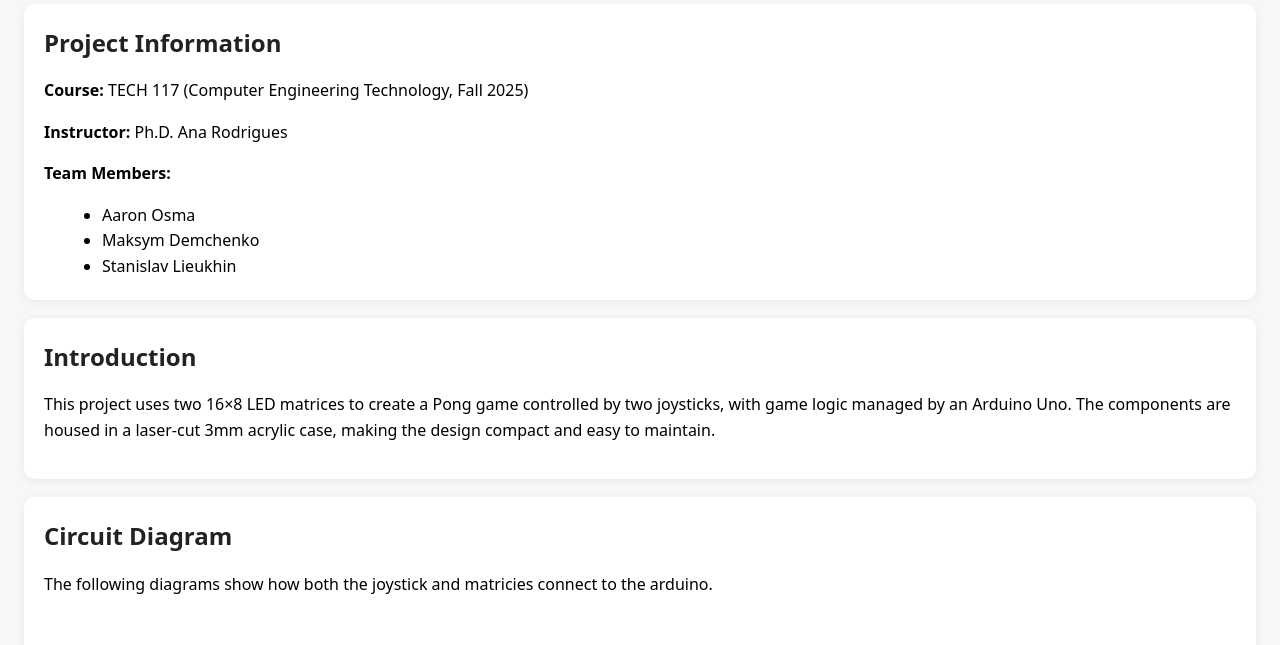
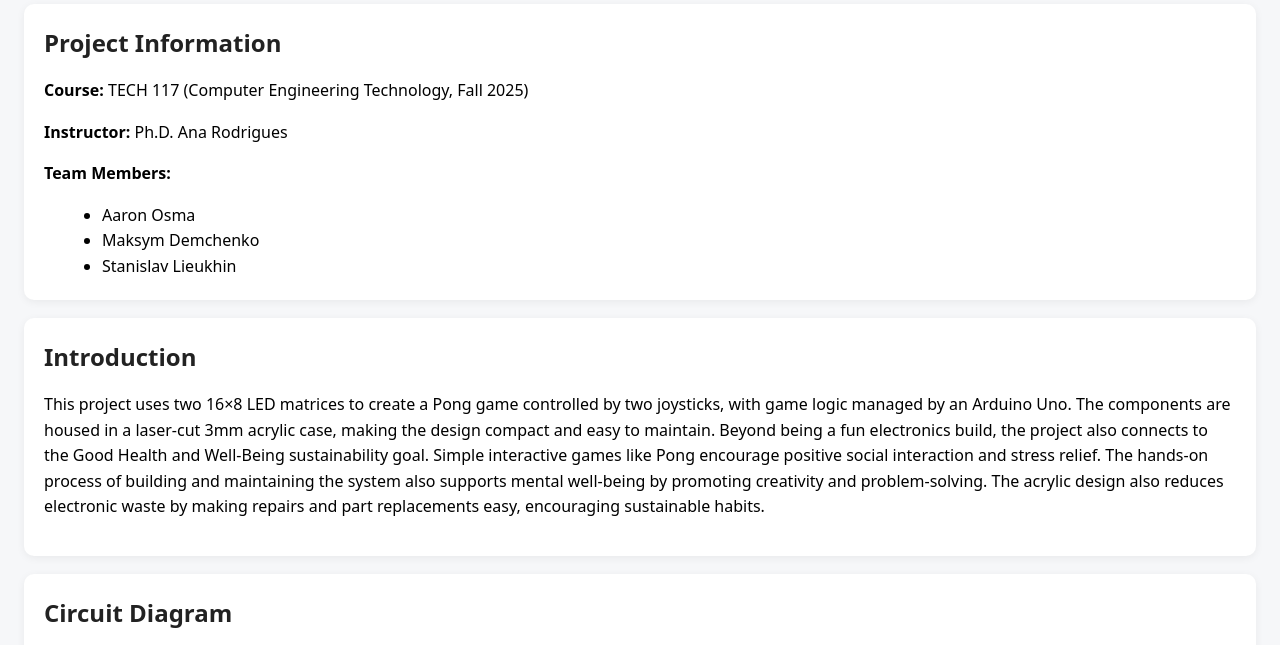
Before and after one commit to Vertunee/TECH-117-G10-Pong, a plain HTML site: page index.html in a window 1280 px wide. Shown: the part 129-774 px from the top of the page. Drawn offline with nearby package versions, Linux system fonts and the light colour scheme.

Commit message:
Add files via upload

```diff
--- a/index.html
+++ b/index.html
@@ -54,6 +54,12 @@
     <p>
       This project uses two 16×8 LED matrices to create a Pong game controlled by two joysticks, with game logic managed by
       an Arduino Uno. The components are housed in a laser-cut 3mm acrylic case, making the design compact and easy to maintain.
+
+      Beyond being a fun electronics build, the project also connects to the Good Health and Well-Being sustainability goal.
+      Simple interactive games like Pong encourage positive social interaction and stress relief.
+      The hands-on process of building and maintaining the system also supports mental well-being by promoting creativity and
+      problem-solving. The acrylic design also reduces electronic waste by making repairs and part replacements easy,
+      encouraging sustainable habits.
     </p>
   </section>
 
```
